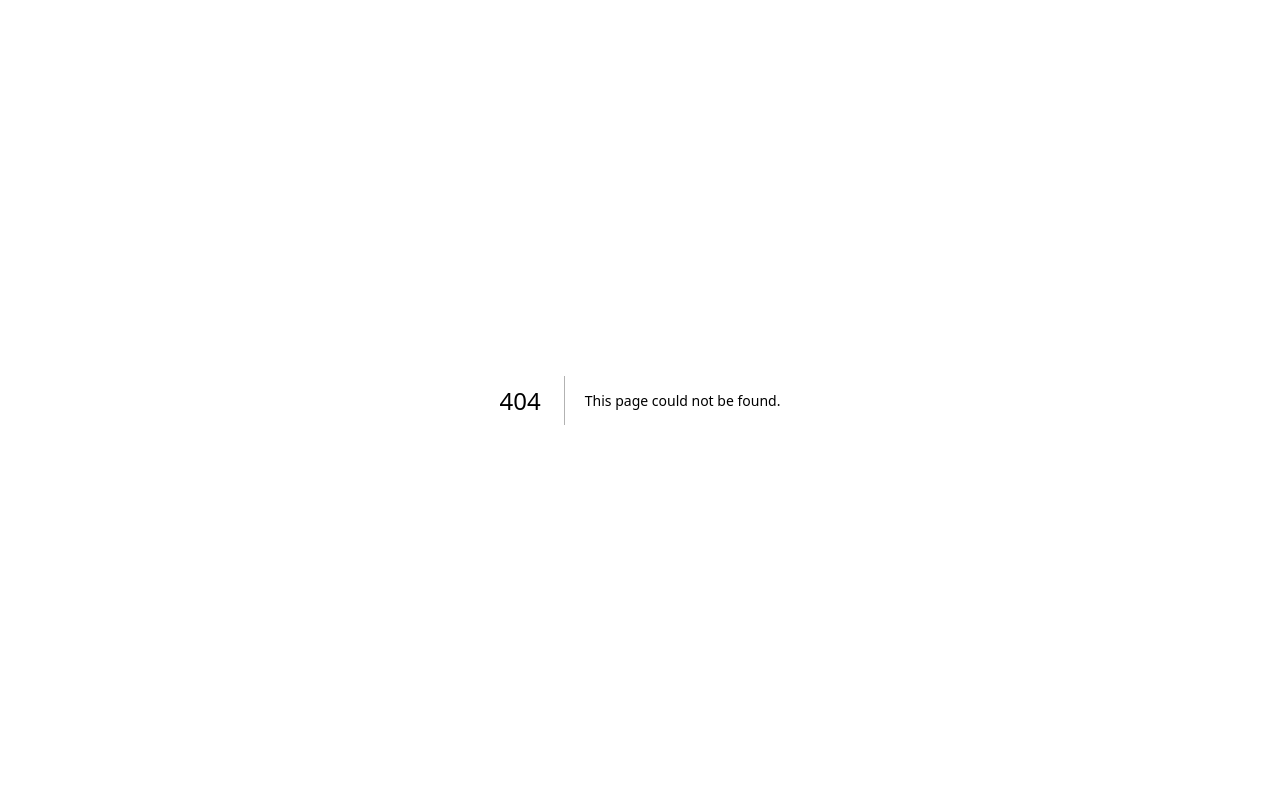
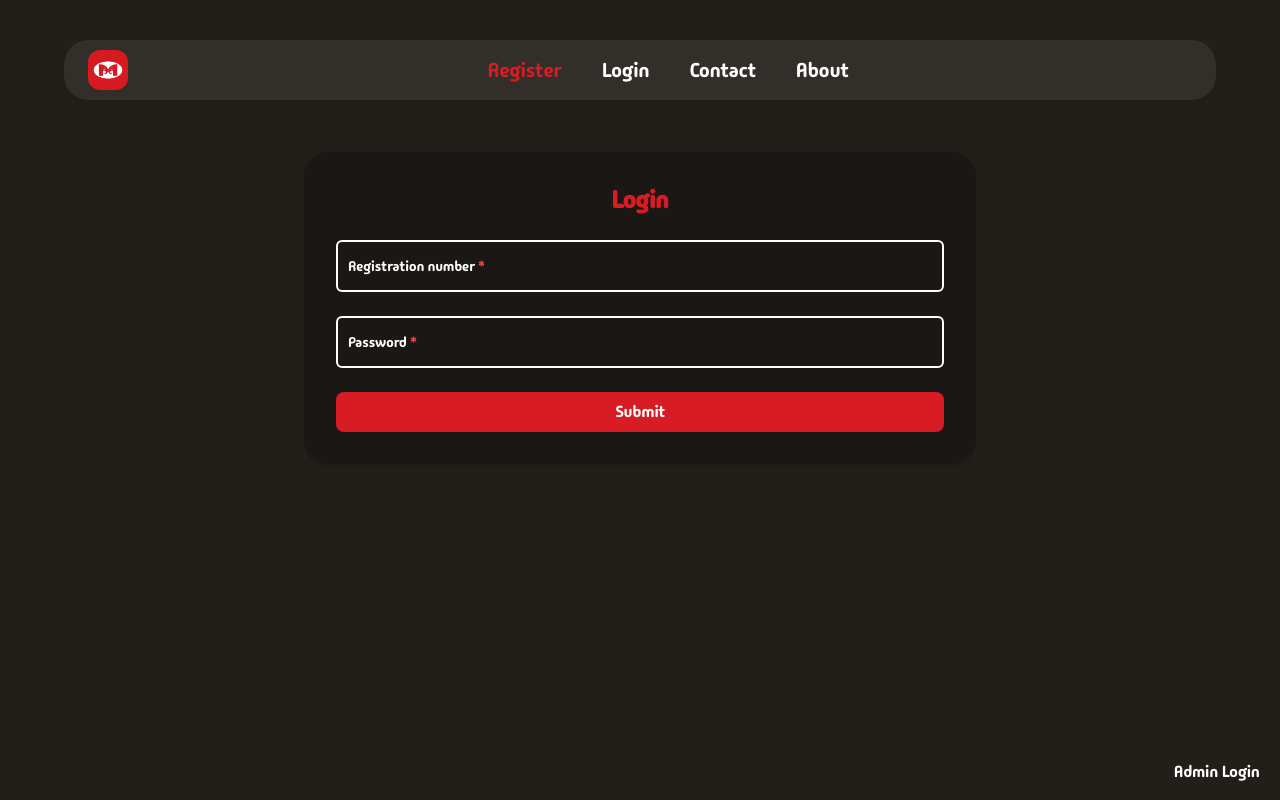
Before and after one commit to dovndev/admission-mgmt, a Next.js app: page /login in a window 1280 px wide. Before the commit this address had no page. Built offline with nearby package versions, Linux system fonts and the light colour scheme.

Commit message:
Setup login page

```diff
--- /dev/null
+++ b/app/login/page.tsx
@@ -0,0 +1,30 @@
+import FloatingLabelInput from "../components/FloatingLabelInput";
+import Navbar from "../components/navbar";
+import Link from "next/link";
+
+export default function Login() {
+  return (
+    <div className="flex flex-col items-center min-h-screen bg-background">
+      <Navbar />
+      <div className="flex flex-col items-center w-full p-3">
+        <div className="bg-textBoxBackground relative shadow rounded-3xl p-8 max-w-2xl w-full mt-10 ">
+          <h2 className="text-2xl font-semibold mb-6 text-center text-muthootRed">Login</h2>
+          <form className="space-y-6">
+            <div className="flex flex-col md:flex-row space-y-4 md:space-y-0 md:space-x-4">
+              <FloatingLabelInput id={"email"} label={"Registration number"} required={true} autoComplete="username" />
+            </div>
+
+            <div className="flex flex-col md:flex-row space-y-4 md:space-y-0 md:space-x-4">
+            <FloatingLabelInput id={"password"} type="password" label={"Password"} required={true}  autoComplete="current-password"/>
+            </div>
+            <button type="submit" className="w-full bg-muthootRed text-white py-2 rounded-lg hover:bg-red-600 transition-colors">
+              Submit
+            </button>
+          </form>
+        </div>
+      </div>
+      <div className="absolute bottom-0 right-0 p-4 text-white">
+        <Link href="/admin" className="border-white  rounded-sm  p-1 hover:border">Admin Login</Link>
+      </div>    </div>
+  );
+}
--- a/package.json
+++ b/package.json
@@ -16,6 +16,7 @@
     "next": "14.2.16",
     "react": "^18",
     "react-dom": "^18",
+    "react-router-dom": "^7.0.2",
     "tailwind-merge": "^2.5.5",
     "tailwindcss-animate": "^1.0.7"
   },
```
Also changed, not shown: 1 other file (tests, documents, lock files or other folders).
